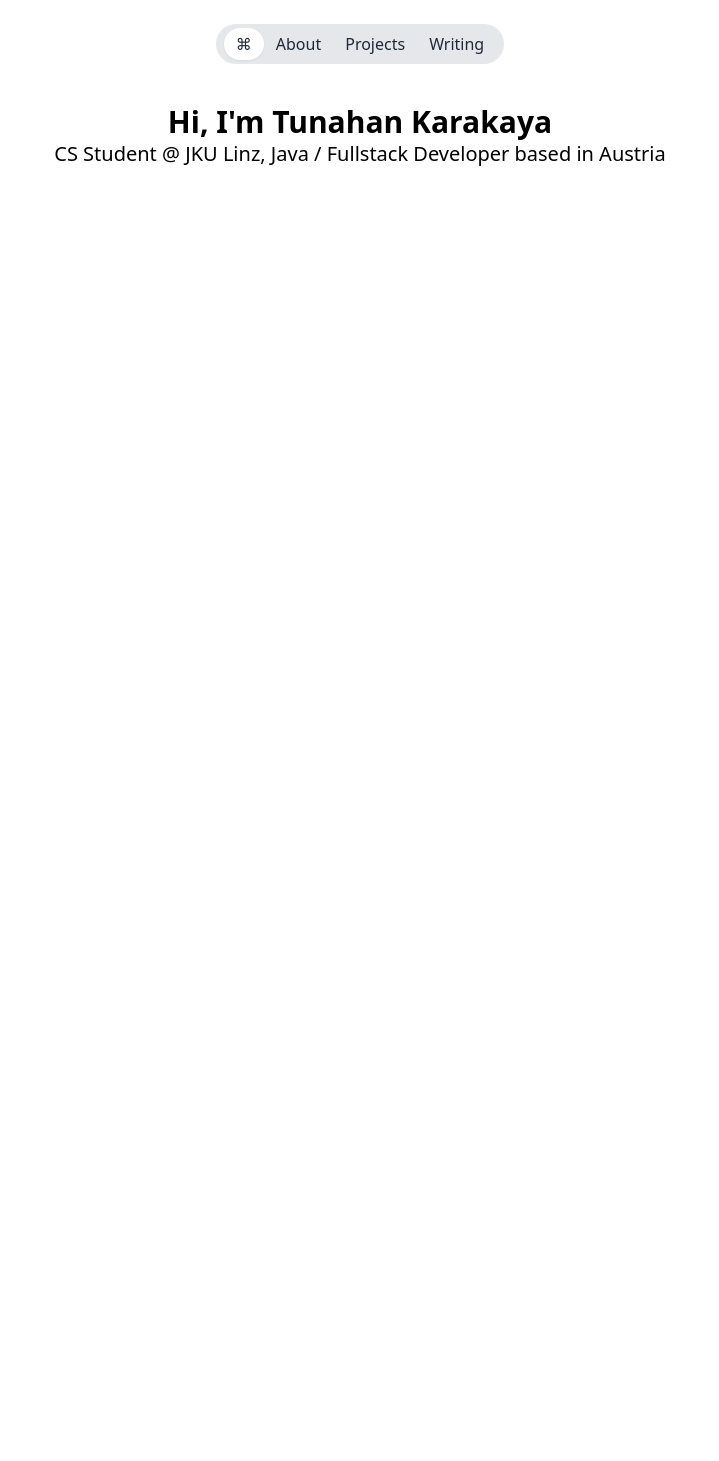
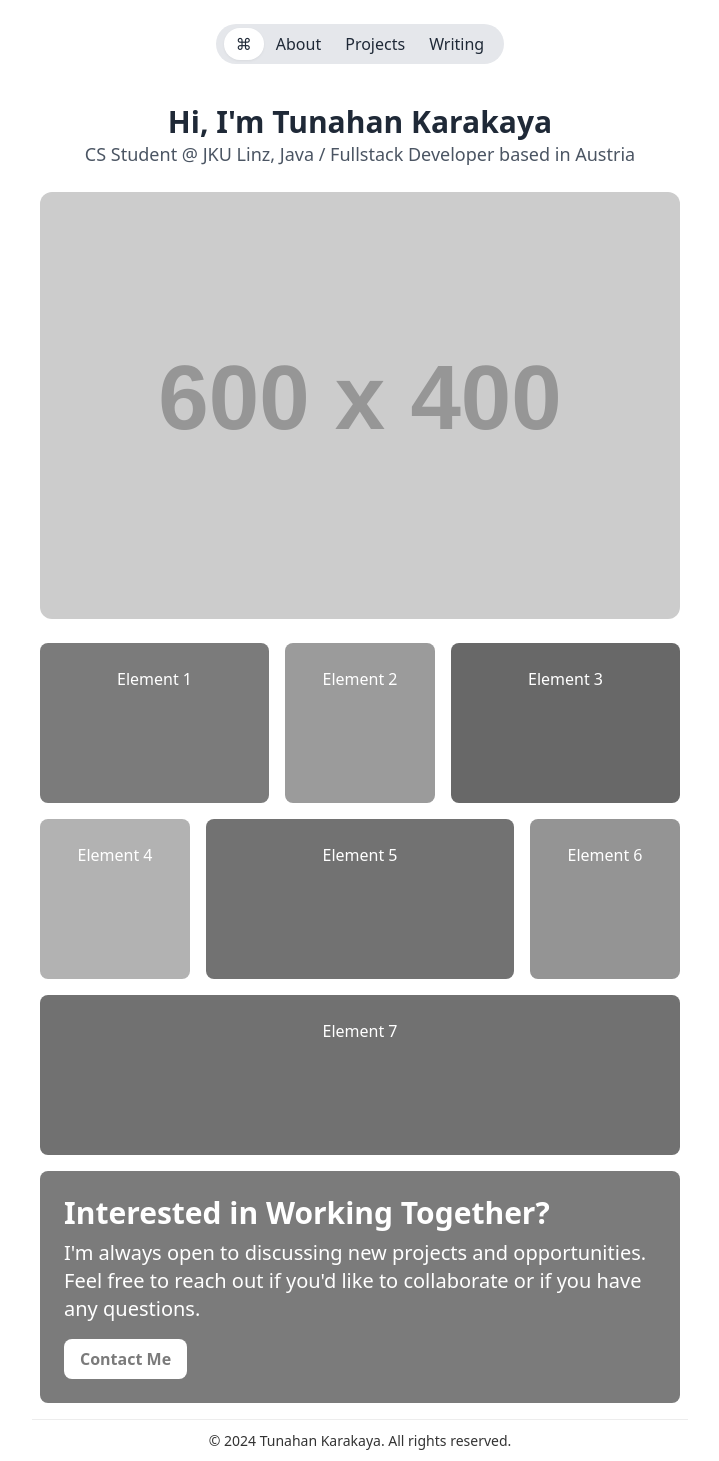
Before and after one commit to devtunahan/www, a React (Vite) app: page / in a window 1280 px wide. Shown: the whole page, without its empty margins (280-999 px from the left). Before the commit the page ends 800 px from the top, so only its background shows below. Built offline with nearby package versions, Linux system fonts and the light colour scheme.

Commit message:
home prototype finished

```diff
--- a/package.json
+++ b/package.json
@@ -10,6 +10,7 @@
     "preview": "vite preview"
   },
   "dependencies": {
+    "framer-motion": "^11.3.21",
     "lucide-react": "^0.419.0",
     "react": "^18.3.1",
     "react-dom": "^18.3.1"
--- a/src/App.css
+++ b/src/App.css
@@ -1,3 +1,18 @@
 @tailwind base;
 @tailwind components;
 @tailwind utilities;
+
+/* Footer.css */
+.footer {
+    border-top: 1px solid rgb(237, 237, 237);
+    width: 656px;
+    margin: 0 auto;
+    padding: 10px;
+    text-align: center;
+  }
+
+  .footer-text {
+    margin: 0;
+    font-size: 14px;
+    color: #333; /* Adjust color as needed */
+  }
--- a/src/App.jsx
+++ b/src/App.jsx
@@ -6,6 +6,7 @@ import Home from "./pages/Home";
 import About from "./pages/About";
 import Projects from "./pages/Projects";
 import Writing from "./pages/Writing";
+import Footer from './components/Footer';
 
 function App() {
   return (
@@ -20,6 +21,7 @@ function App() {
         </Route>
       </Routes>
     </BrowserRouter>
+    <Footer />
     </>
   )
 }
--- /dev/null
+++ b/src/components/Footer.jsx
@@ -0,0 +1,11 @@
+import React from 'react';
+
+function Footer() {
+  return (
+    <footer className="footer">
+      <p className="footer-text">© 2024 Tunahan Karakaya. All rights reserved.</p>
+    </footer>
+  );
+}
+
+export default Footer;
--- a/src/pages/Home.jsx
+++ b/src/pages/Home.jsx
@@ -4,8 +4,35 @@ function Home() {
   return (
     <div className="mt-6 mx-auto max-w-2xl p-4 overflow-x-auto">
       <div className="text-center">
-      <h1 className="text-3xl font-bold">Hi, I'm Tunahan Karakaya</h1>
-      <p className='text-xl'>CS Student @ JKU Linz, Java / Fullstack Developer based in Austria</p>
+        <h1 className="text-3xl font-bold text-gray-800 sm:text-3xl">Hi, I'm Tunahan Karakaya</h1>
+        <p className='text-lg text-gray-600 sm:text-lg'>
+          CS Student @ <button className=''>JKU Linz</button>, Java / Fullstack Developer based in Austria
+        </p>
+        <div className="flex justify-center mt-6">
+          <img className="w-full h-auto rounded-xl grayscale" src="https://placehold.co/600x400" alt="Placeholder" />
+        </div>
+        {/* Flex container with seven larger elements */}
+        <div className="flex gap-4 mt-6 justify-center flex-wrap">
+          <div className="bg-blue-500 text-white p-6 rounded-lg flex-1 min-w-[150px] h-40 grayscale transition-transform transform hover:scale-105">Element 1</div>
+          <div className="bg-green-500 text-white p-6 rounded-lg flex-2 min-w-[150px] h-40 grayscale transition-transform transform hover:scale-105">Element 2</div>
+          <div className="bg-red-500 text-white p-6 rounded-lg flex-1 min-w-[150px] h-40 grayscale transition-transform transform hover:scale-105">Element 3</div>
+          <div className="bg-yellow-500 text-white p-6 rounded-lg flex-3 min-w-[150px] h-40 grayscale transition-transform transform hover:scale-105">Element 4</div>
+          <div className="bg-purple-500 text-white p-6 rounded-lg flex-1 min-w-[150px] h-40 grayscale transition-transform transform hover:scale-105">Element 5</div>
+          <div className="bg-teal-500 text-white p-6 rounded-lg flex-2 min-w-[150px] h-40 grayscale transition-transform transform hover:scale-105">Element 6</div>
+          <div className="bg-pink-500 text-white p-6 rounded-lg flex-1 min-w-[150px] h-40 grayscale transition-transform transform hover:scale-105">Element 7</div>
+        </div>
+      </div>
+
+      {/* New full-width section */}
+      <div className="bg-blue-500 text-white mt-4 p-6 rounded-lg grayscale">
+        <h2 className="text-2xl font-bold mb-2 sm:text-3xl">Interested in Working Together?</h2>
+        <p className="text-lg mb-4 sm:text-xl">I'm always open to discussing new projects and opportunities. Feel free to reach out if you'd like to collaborate or if you have any questions.</p>
+        <a
+          href="mailto:tunahan.karakaya@example.com"
+          className="bg-white text-blue-500 py-2 px-4 rounded-lg font-semibold inline-block hover:bg-gray-100 transition"
+        >
+          Contact Me
+        </a>
       </div>
     </div>
   );
```
Also changed, not shown: public/custom-cursor.svg (added), 1 other file (tests, documents, lock files or other folders).
